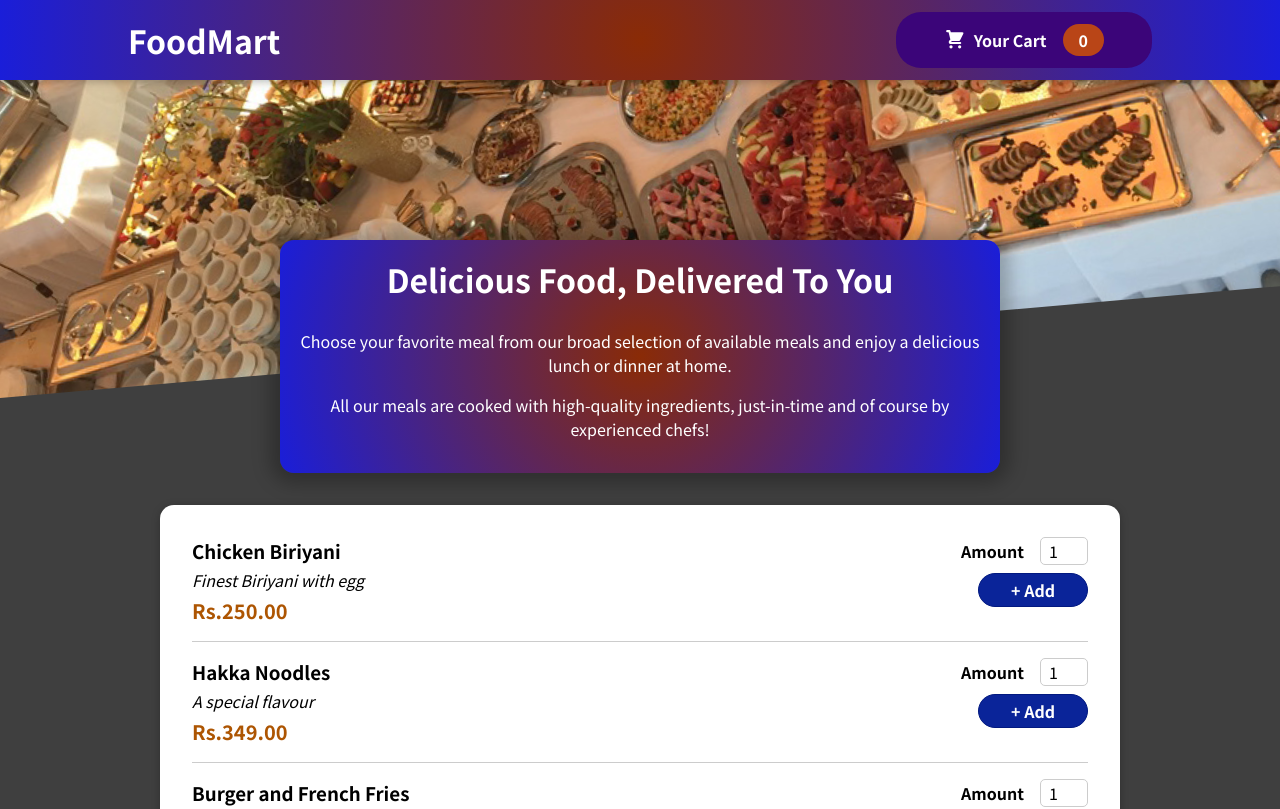
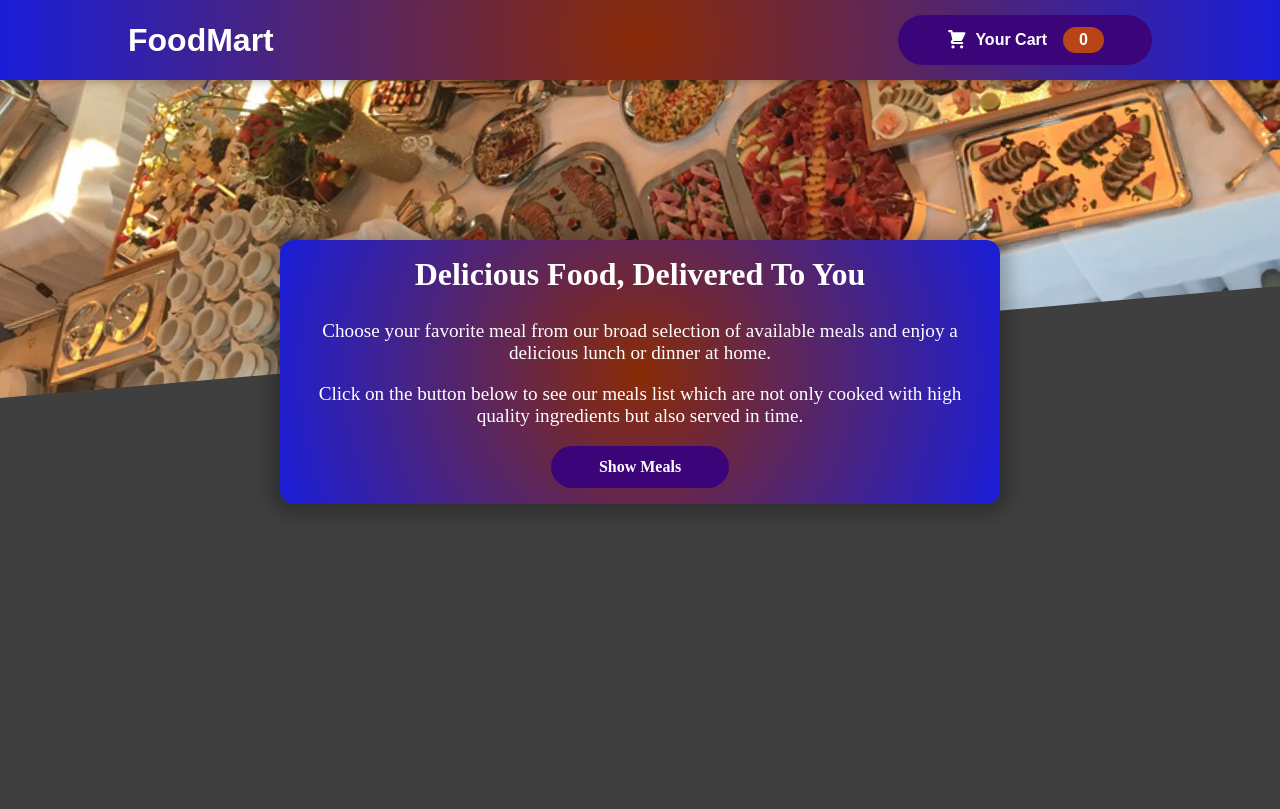
Before and after one commit to BiswasAri10/Food-Order-app-with-React-JS, a React (Create React App) app: page / in a window 1280 px wide. Shown: the top 809 px of the page. Built offline with nearby package versions, Linux system fonts and the light colour scheme.

Commit message:
Button added to toggle meals list

```diff
--- a/src/components/Layout/Header.module.css
+++ b/src/components/Layout/Header.module.css
@@ -11,6 +11,7 @@
     rgba(26, 30, 217, 1) 100%
   );
   color: white;
+  font-family: 'Bebas Neue', sans-serif;
   display: flex;
   justify-content: space-between;
   align-items: center;
--- a/src/components/Meals/AvailableMeals.js
+++ b/src/components/Meals/AvailableMeals.js
@@ -30,7 +30,7 @@ const DUMMY_MEALS = [
   },
 ];
 
-const AvailableMeals = () => {
+const AvailableMeals = ({ showMeals }) => {
   const mealsList = DUMMY_MEALS.map((meal) => (
     <MealItem
       key={meal.id}
@@ -42,7 +42,9 @@ const AvailableMeals = () => {
   ));
 
   return (
-    <section className={classes.meals}>
+    <section
+      className={`${classes.meals} ${showMeals ? classes.show : ""}`}
+    >
       <Card>
         <ul>{mealsList}</ul>
       </Card>
--- a/src/components/Meals/Meals.js
+++ b/src/components/Meals/Meals.js
@@ -1,12 +1,20 @@
-import React, { Fragment } from "react";
+import React, { useState } from "react";
 import MealsSummary from "./MealsSummary";
 import AvailableMeals from "./AvailableMeals";
 
 const Meals = () => {
-    return <Fragment>
-        <MealsSummary></MealsSummary>
-        <AvailableMeals></AvailableMeals>
-    </Fragment>
+  const [showMeals, setShowMeals] = useState(false);
+
+  const toggleMealsHandler = () => {
+    setShowMeals((prevShowMeals) => !prevShowMeals);
+  };
+
+  return (
+    <>
+      <MealsSummary onClick={toggleMealsHandler} showMeals={showMeals} />
+      {showMeals && <AvailableMeals />}
+    </>
+  );
 };
 
 export default Meals;
--- a/src/components/Meals/MealsSummary.js
+++ b/src/components/Meals/MealsSummary.js
@@ -1,18 +1,21 @@
 import React from "react";
-import classes from './MealsSummary.module.css';
+import classes from "./MealsSummary.module.css";
 
-const MealsSummary = () => {
+const MealsSummary = ({ onClick, showMeals }) => {
   return (
     <section className={classes.summary}>
       <h2>Delicious Food, Delivered To You</h2>
-      <p>
+      <p className={classes.paragraph}>
         Choose your favorite meal from our broad selection of available meals
         and enjoy a delicious lunch or dinner at home.
       </p>
-      <p>
-        All our meals are cooked with high-quality ingredients, just-in-time and
-        of course by experienced chefs!
+      <p className={classes.paragraph}>
+        Click on the button below to see our meals list which are not only cooked
+        with high quality ingredients but also served in time.
       </p>
+      <button className={classes.button} onClick={onClick}>
+        {showMeals ? "Hide Meals" : "Show Meals"}
+      </button>
     </section>
   );
 };
--- a/src/components/Meals/MealsSummary.module.css
+++ b/src/components/Meals/MealsSummary.module.css
@@ -11,6 +11,7 @@
     rgba(138, 43, 6, 1) 0%,
     rgba(26, 30, 217, 1) 100%
   );
+  font-family: 'Crimson Text', serif;
   color: white;
   border-radius: 14px;
   padding: 1rem;
@@ -21,3 +22,27 @@
   font-size: 2rem;
   margin-top: 0;
 }
+
+.paragraph{
+  font-size: 1.2rem;
+}
+
+.button {
+  cursor: pointer;
+  font: inherit;
+  border: none;
+  background-color: #3b0579;
+  color: white;
+  padding: 0.75rem 3rem;
+  display: flex;
+  justify-content: center;
+  align-items: center;
+  border-radius: 25px;
+  font-weight: bold;
+  margin: 0 auto;
+}
+
+.button:hover,
+.button:active {
+  background-color: #2c0d00;
+}
```
